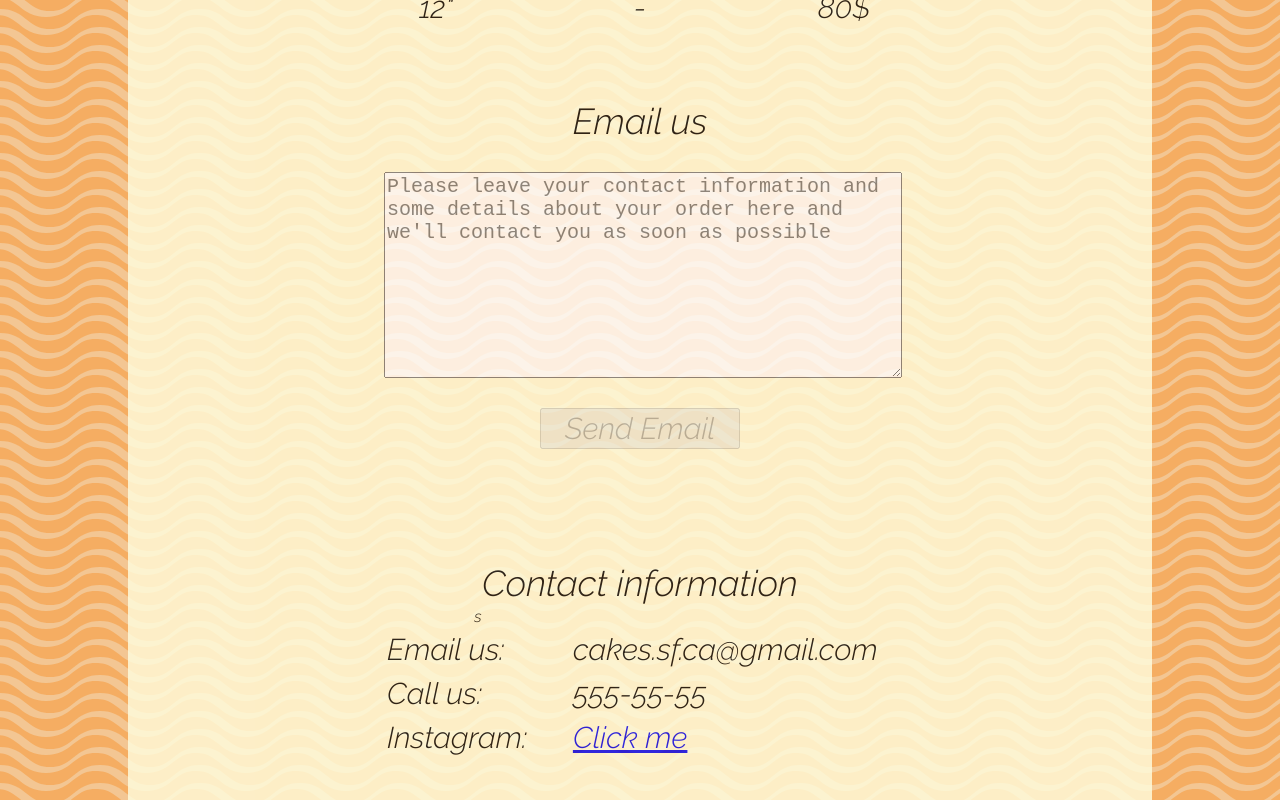
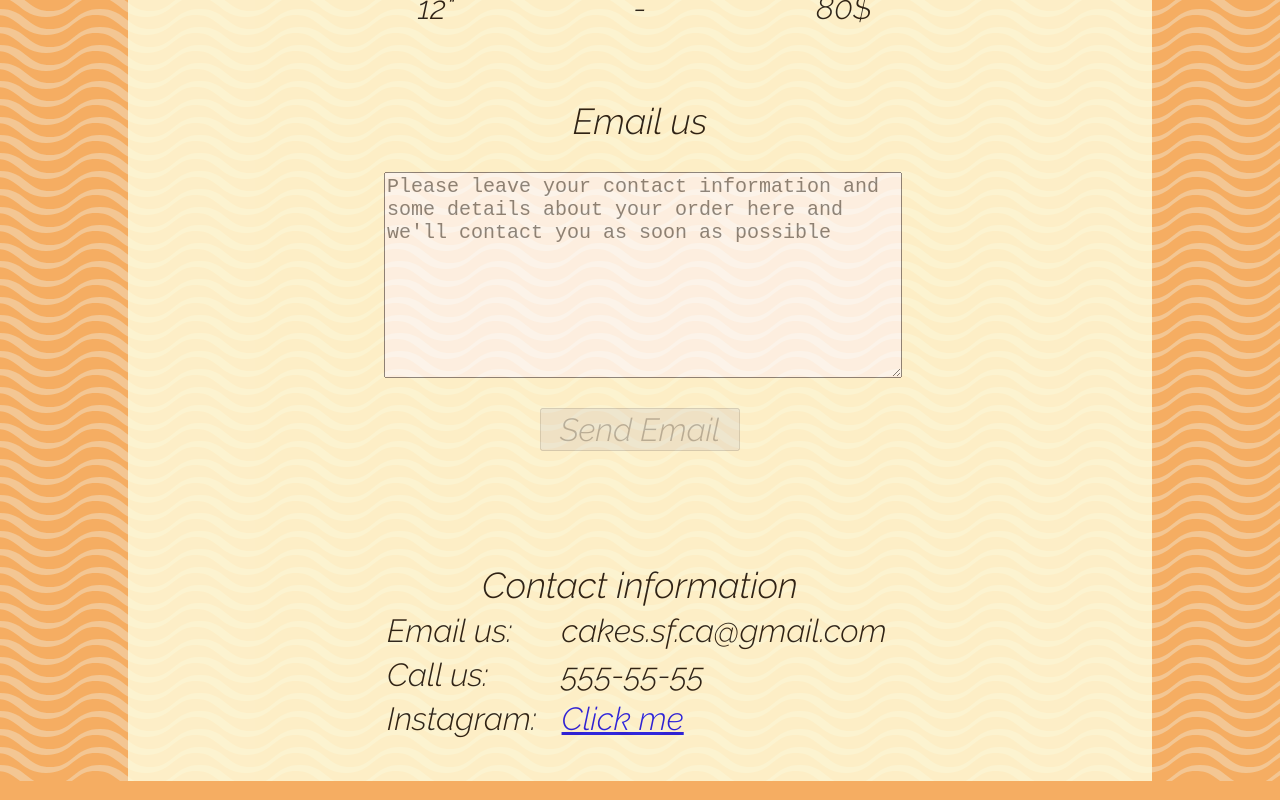
Before and after one commit to AlexTolstikhin/cakes, a React app: page / in a window 1280 px wide. Shown: the part 1161-1961 px from the top of the page. Built offline with nearby package versions, Linux system fonts and the light colour scheme.

Commit message:
polish fonts

```diff
--- a/src/App.scss
+++ b/src/App.scss
@@ -15,7 +15,7 @@ html {
 
   @media (max-width: 1200px) {
     font-family: 'Raleway', sans-serif;
-    width: 95%;
+    width: 100%;
     margin: 0 auto;
     background-color: lightyellow;
     opacity: 0.8;
@@ -120,19 +120,19 @@ button {
   font-size: 30px;
 }
 @media screen and (min-width: 320px) {
-  .text-holder, tbody, button,  {
-    font-size: calc(18px + 6 * ((100vw - 320px) / 680));
+  .text-holder, tbody, button  {
+    font-size: calc(16px + 6 * ((100vw - 320px) / 680));
   }
   .subtitle  {
-    font-size: calc(24px + 6 * ((100vw - 320px) / 680));
+    font-size: calc(20px + 6 * ((100vw - 320px) / 680));
   }
   .title  {
-    font-size: calc(30px + 6 * ((100vw - 320px) / 680));
+    font-size: calc(26px + 6 * ((100vw - 320px) / 680));
   }
 }
 @media screen and (min-width: 1000px) {
   .text-holder, tbody, button  {
-    font-size: 30px;
+    font-size: 32px;
   }
   .subtitle  {
     font-size: 36px;
--- a/src/components/homePage.js
+++ b/src/components/homePage.js
@@ -78,7 +78,7 @@ const HomePage = () => {
             </SectionWrapper>
             <SectionWrapper classes="section-wrapper">
                 <div className="content-wrapper column">
-                    <table className="info-table left">s
+                    <table className="info-table left">
                         <thead>
                             <tr>
                                 <td className="subtitle" colSpan="2">Contact information</td>
```
